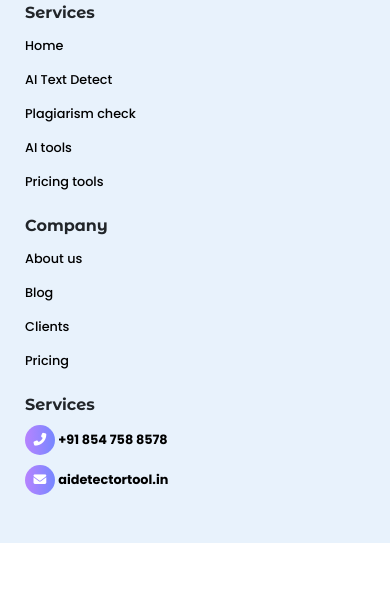
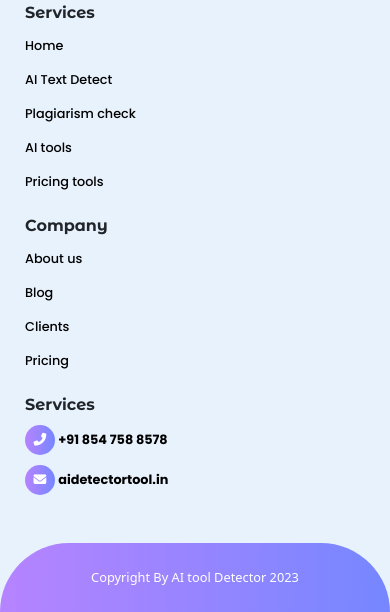
Before and after one commit to Jitenderrathor/aI-detector, a plain HTML site: page index.html in a window 390 px wide. Shown: the part 5171-5783 px from the top of the page. Before the commit the page ends 5714 px from the top, so only its background shows below. Drawn offline with nearby package versions, Linux system fonts and the light colour scheme.

Commit message:
up to footer done responsive done

```diff
--- a/css/style.css
+++ b/css/style.css
@@ -556,4 +556,12 @@
   color: #fff;
   background: var(--th-gradient-1);
 }
+.foot-copy{
+  padding: 25px 0px;
+  text-align: center;
+  border-top-left-radius: 100px;
+  border-top-right-radius: 100px;
+  background: var(--th-gradient-2);
+  color: #fff;
+}
 /* ------------- Footer Section End ------------- */
--- a/footer.html
+++ b/footer.html
@@ -68,3 +68,6 @@
         </div>
     </div>
 </div>
+<div class="foot-copy">
+    <p class="m-0">Copyright By AI tool Detector 2023</p>
+</div>
```
